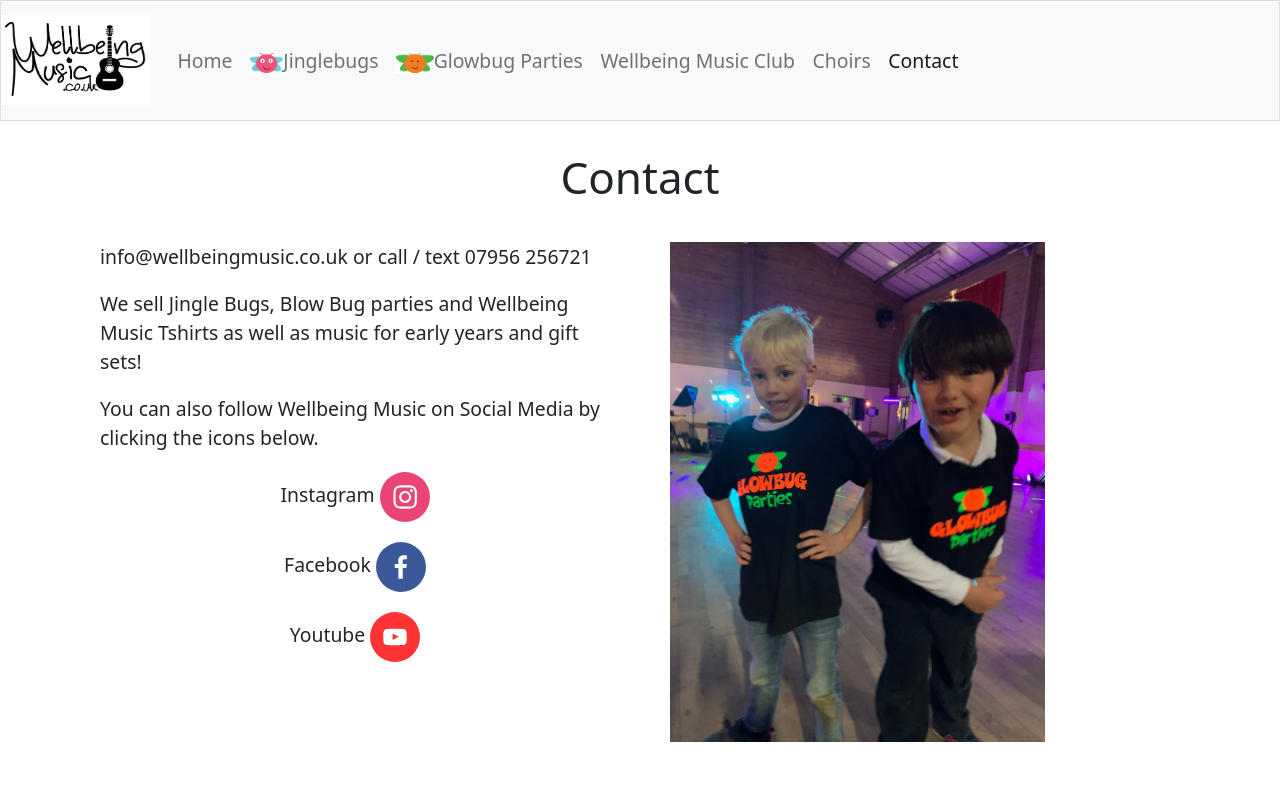
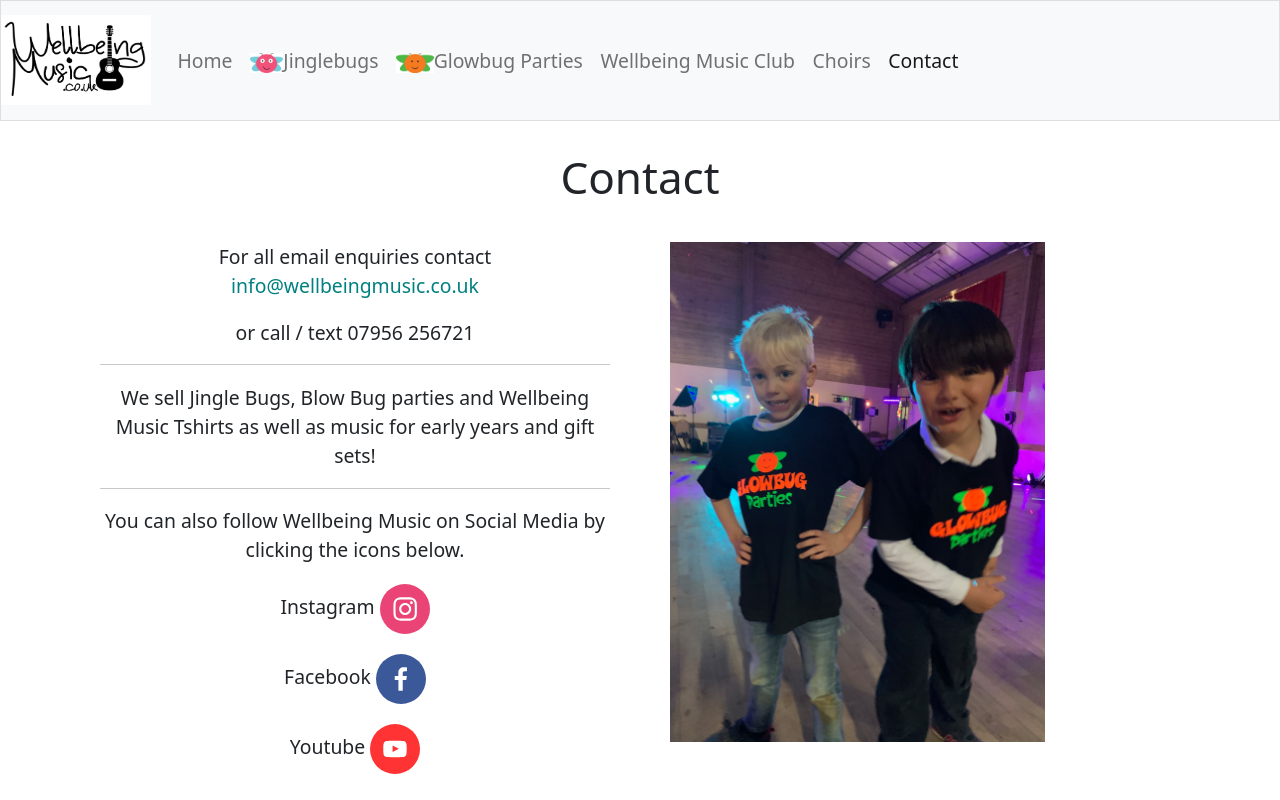
Before and after one commit to BelT26/WellbeingMusic, a React (Create React App) app: page /contact in a window 1280 px wide. Shown: the top 800 px of the page. Built offline with nearby package versions, Linux system fonts and the light colour scheme.

Commit message:
style Contact page and add color prop to ContactLink

```diff
--- /dev/null
+++ b/src/components/ContactLink.css
@@ -0,0 +1,3 @@
+.contact_link {
+  text-decoration: none;
+}
--- a/src/components/ContactLink.js
+++ b/src/components/ContactLink.js
@@ -1,11 +1,11 @@
 import React from "react";
 
-import "./Footer.css";
+import "./ContactLink.css";
 
 const ContactLink = (props) => {
   return (
     <a
-      className="contact_link"
+      style={{ textDecoration: "none", color: props.color }}
       href={`mailto:${props.email}?subject=${props.subject}`}
     >
       {props.children}
--- a/src/components/Footer.js
+++ b/src/components/Footer.js
@@ -12,6 +12,7 @@
           <ContactLink
             email="info@wellbeingmusic.co.uk"
             subject="Website Enquiry"
+            color="white"
           >
             info@wellbeingmusic.co.uk
           </ContactLink>
--- a/src/pages/Contact.js
+++ b/src/pages/Contact.js
@@ -2,6 +2,7 @@
 import { Row, Col, Container, Image } from "react-bootstrap";
 import { SocialIcon } from "react-social-icons";
 import GlowBugTShirts from "../images/glowbugs_tshirts.jpg";
+import ContactLink from "../components/ContactLink";
 
 function Contact() {
   return (
@@ -12,12 +13,24 @@
         </Col>
       </Row>
       <Row>
-        <Col xs={12} lg={6} style={{ padding: "30px" }}>
-          <p>info@wellbeingmusic.co.uk or call / text 07956 256721</p>
+        <Col xs={12} lg={6} style={{ padding: "30px", textAlign: "center" }}>
+          <p>
+            For all email enquiries contact{" "}
+            <ContactLink
+              email="info@wellbeingmusic.co.uk"
+              subject="Website Enquiry"
+              color="teal"
+            >
+              info@wellbeingmusic.co.uk
+            </ContactLink>
+          </p>
+          <p>or call / text 07956 256721</p>
+          <hr></hr>
           <p>
             We sell Jingle Bugs, Blow Bug parties and Wellbeing Music Tshirts as
             well as music for early years and gift sets!
           </p>
+          <hr></hr>
           <p>
             You can also follow Wellbeing Music on Social Media by clicking the
             icons below.
--- a/src/pages/JingleBugs.js
+++ b/src/pages/JingleBugs.js
@@ -9,6 +9,7 @@
 import OutdoorParty from "../images/jinglebugs_outdoor_party.png";
 import ReviewBackGround from "../images/jb_review.PNG";
 import MainImageContainer from "../components/MainImageContainer";
+import ContactLink from "../components/ContactLink";
 import "./JingleBugs.css";
 
 function JingleBugs() {
@@ -180,8 +181,15 @@
               6).
             </p>
             <p>
-              To book onto the Wednesday Colman Redland class, get in touch at
-              <a href="info@wellbeingmusic.co.uk">info@wellbeingmusic.co.uk</a>
+              To book onto the Wednesday Colman Redland class, get in touch at{" "}
+              <ContactLink
+                email="info@wellbeingmusic.co.uk"
+                subject="Website Enquiry"
+                color="teal"
+              >
+                info@wellbeingmusic.co.uk
+              </ContactLink>
+              .
             </p>
             <p>
               To book onto Jingle Bugs at the Woodhatch Community Centre call
@@ -197,7 +205,13 @@
             <p>
               For more information about Jingle Bugs classes, to book Jingle
               Bugs for your setting or for Jingle Bugs parties, email{" "}
-              <a href="info@wellbeingmusic.co.uk">info@wellbeingmusic.co.uk</a>{" "}
+              <ContactLink
+                email="info@wellbeingmusic.co.uk"
+                subject="Website Enquiry"
+                color="teal"
+              >
+                info@wellbeingmusic.co.uk
+              </ContactLink>{" "}
               or call/text 07956 256721.
             </p>
           </Col>
```
